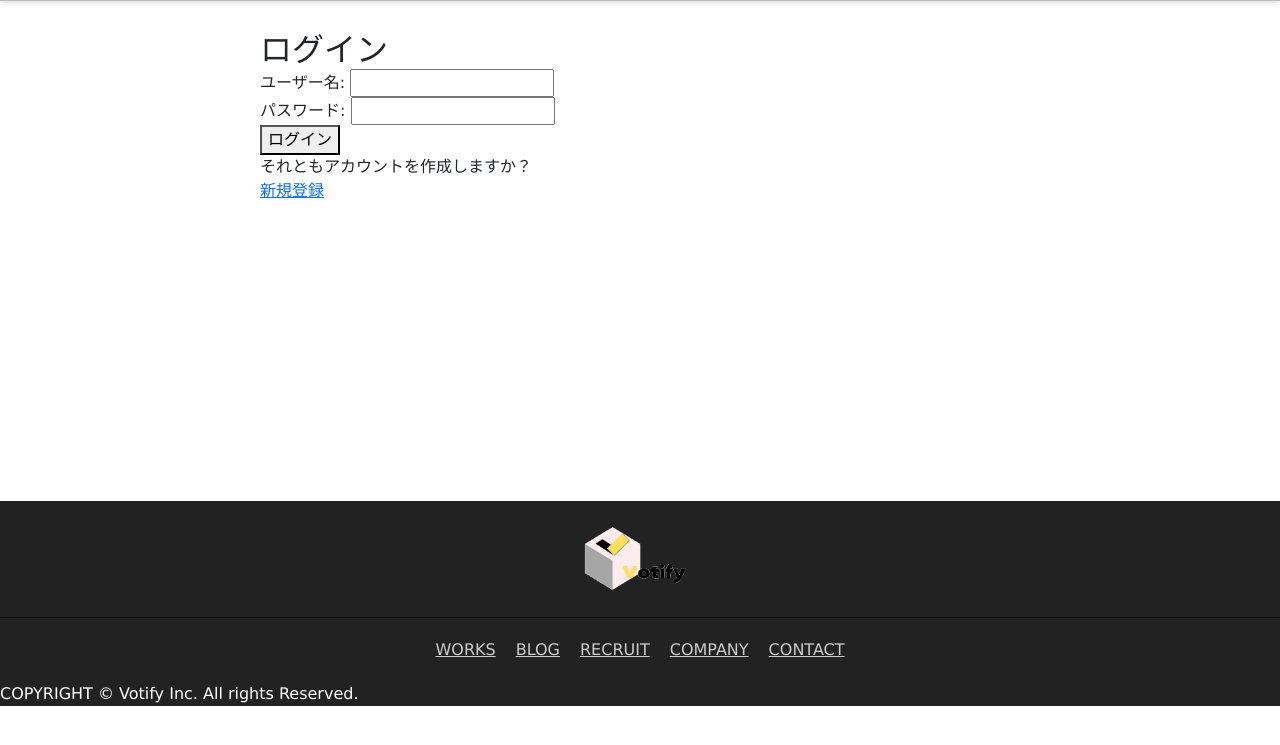
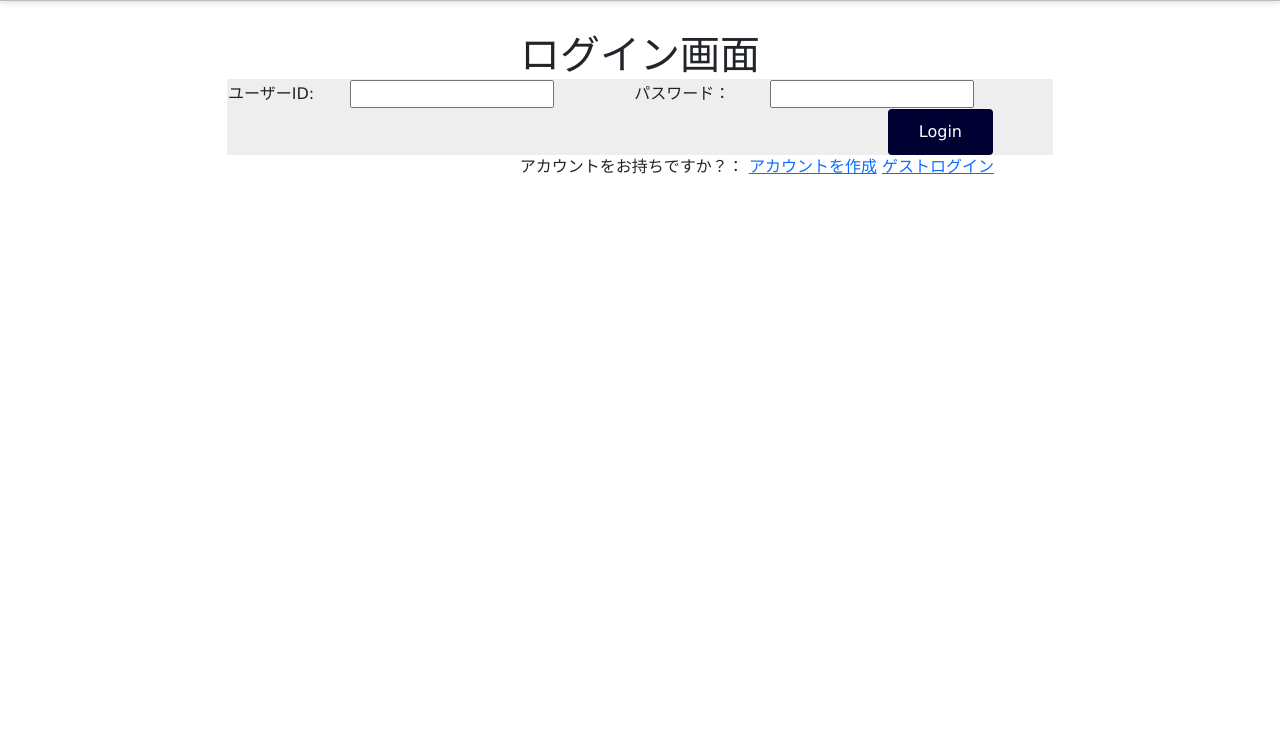
Before and after one commit to OH2015/votify, a Django app: page /accounts/login/ in a window 1280 px wide. Shown: the part 59-804 px from the top of the page. Run offline with Django 4.2, Linux system fonts and the light colour scheme.

Commit message:
add guest

```diff
--- a/apps/accounts/urls.py
+++ b/apps/accounts/urls.py
@@ -8,4 +8,7 @@ app_name = 'accounts'
 
 urlpatterns = [
     path('signup/', views.SignUpView.as_view(), name='signup'),
+    path('login/',views.Login,name='Login'),
+    path("logout/",views.Logout,name="Logout"),
+    path('guest_login/', views.guest_login, name = 'guest_login'), #かんたんログイン用
 ]
--- a/apps/accounts/views.py
+++ b/apps/accounts/views.py
@@ -1,12 +1,64 @@
-from django.shortcuts import render
+from django.shortcuts import redirect, render
 
 # Create your views here
 from django.contrib.auth.forms import UserCreationForm
-from django.urls import reverse_lazy
+from django.urls import reverse_lazy,reverse
 from django.views import generic
 
+from django.contrib.auth import authenticate, login, logout
+from django.http import HttpResponseRedirect, HttpResponse
+from django.contrib.auth.decorators import login_required
+from django.contrib.auth.models import User
 
+# 登録
 class SignUpView(generic.CreateView):
     form_class = UserCreationForm
-    success_url = reverse_lazy('login')
+    success_url = reverse_lazy('accounts:Login')
     template_name = 'accounts/signup.html'
+
+
+#ログイン
+def Login(request):
+    # POST
+    if request.method == 'POST':
+        # フォーム入力のユーザーID・パスワード取得
+        ID = request.POST.get('userid')
+        Pass = request.POST.get('password')
+
+        # Djangoの認証機能
+        user = authenticate(username=ID, password=Pass)
+
+        # ユーザー認証
+        if user:
+            #ユーザーアクティベート判定
+            if user.is_active:
+                # ログイン
+                login(request,user)
+                return redirect('polls:index')
+            else:
+                # アカウント利用不可
+                return HttpResponse("アカウントが有効ではありません")
+        # ユーザー認証失敗
+        else:
+            return HttpResponse("ログインIDまたはパスワードが間違っています")
+    # GET
+    else:
+        return render(request, 'accounts/login.html')
+
+
+#ログアウト
+@login_required
+def Logout(request):
+    logout(request)
+    # ログイン画面遷移
+    return HttpResponseRedirect(reverse('accounts:Login'))
+
+# ゲストログイン
+def guest_login(request):
+    try:
+        guest_user = User.objects.get(username='guest')
+    except User.DoesNotExist:
+        print("failes to login as guest")
+    else:
+        login(request, guest_user)
+    return redirect('polls:index')
--- a/config/settings/development.py
+++ b/config/settings/development.py
@@ -1,5 +1,4 @@
 from .base import *
-import os
 
 DEBUG = True
 ALLOWED_HOSTS = ['localhost']
--- a/config/settings/production.py
+++ b/config/settings/production.py
@@ -1,5 +1,4 @@
 from .base import *
-import os
 
 DEBUG = False
 ALLOWED_HOSTS = ['votify.jp','localhost']
--- a/config/urls.py
+++ b/config/urls.py
@@ -4,6 +4,6 @@ from django.urls import path,include
 urlpatterns = [
     path('',include('apps.polls.urls')),
     path('admin/', admin.site.urls),
+    path('accounts/', include('apps.accounts.urls')),
     path('accounts/', include('django.contrib.auth.urls')),
-    path('accounts/', include('apps.accounts.urls')),
 ]
--- a/docker-compose.yml
+++ b/docker-compose.yml
@@ -11,7 +11,7 @@ services:
     build: .
     volumes:
       - .:/app
-    entrypoint: ./wait-for-it.sh db:5432 -- /bin/sh -c "python manage.py migrate --settings=config.settings.production && python manage.py test --settings=config.settings.production && gunicorn config.wsgi:application --bind 0.0.0.0:8000"
+    entrypoint: scripts/wait-for-it.sh db:5432 -- /bin/sh scripts/init.sh
     expose:
       - 8000
     depends_on:
--- /dev/null
+++ b/static/accounts/css/login.css
@@ -0,0 +1,33 @@
+h1{
+    text-align: center;
+  }
+
+  div.reg{
+    background-color: #EEEEEE;
+    margin-left: 15%;
+    margin-right: 15%;
+  }
+
+  .message{
+    text-align: right;
+    margin-right:20%;
+  }
+
+  table.reg_form{
+    width: 100%;
+    border-spacing: 10px 30px;
+    padding-left:20px;
+  }
+
+  .btn{
+      color: #fff;
+      background-color: #000033;
+      font-size: 1.0em;
+      padding: 10px 30px;
+      margin-left:80%;
+  }
+
+  .btn:hover{
+    color: #fff;
+    background: #000099;
+  }
--- a/static/polls/css/common/style.css
+++ b/static/polls/css/common/style.css
@@ -164,11 +164,7 @@ background: #f8f8f8;
 }
 
 #main_content .content_center {
-	/* display: table-cell;
-	width: calc(100% - 620px); */
-	min-width: 400px;
-	/* vertical-align: top; */
-	/* margin-top: 50px; */
+	min-height: 100vh;
 	padding: 30px 50px 30px 50px;
 }
 
@@ -186,7 +182,6 @@ position: relative;
 background: #222;
 color: #fff;
 bottom: 0px;
-/* text-align: center; */
 }
 
 #footer .logo {
@@ -210,17 +205,7 @@ color: #ccc;
 }
 
 #footer .nav {
-	/* display: -webkit-box;
-	display: -webkit-flex;
-	display: -ms-flexbox; */
 	display: flex;
-	/* -webkit-box-align: center;
-	-webkit-align-items: center; */
-	/* -ms-flex-align: center;
-	align-items: center;
-	-webkit-box-pack: center;
-	-webkit-justify-content: center;
-	-ms-flex-pack: center; */
 	justify-content: center;
 	padding: 20px 0;
 }
@@ -255,8 +240,6 @@ color: #ccc;
 
 	#main_content .content_center {
 		min-height: 500px;
-		/* height: 100%; */
-		/* margin: 115px 0 100px 0; */
 		padding: 15px 20px 15px 20px;
 	}
 
--- /dev/null
+++ b/templates/accounts/login.html
@@ -0,0 +1,31 @@
+{% extends 'base.html' %}
+{% block extra-static %}
+{% load static %}
+<link rel="stylesheet" href='{% static "accounts/css/login.css" %}'/>
+{% endblock %}
+{% block title %}ログイン{% endblock %}
+
+{% block content %}
+<h1>ログイン画面</h1>
+
+<div class="reg">
+  <form method="post" action="{% url 'accounts:Login' %}">
+    {% csrf_token %}
+
+    <table class="reg_form">
+    <tr>
+    <td><label for="userid">ユーザーID:</label></td>
+    <td><input type="text" name="userid"></td>
+    <td><label for="password">パスワード：</label></td>
+    <td><input type="password" name="password"></td>
+    </tr>
+    </table>
+
+    <input type="submit" class="btn" value="Login">
+ </form>
+</div>
+   <p class="message">アカウントをお持ちですか？：
+   <a href="{% url 'accounts:signup' %}">アカウントを作成</a>
+   <a href="{% url 'accounts:guest_login' %}">ゲストログイン</a>
+   </p>
+{% endblock %}
--- a/templates/base.html
+++ b/templates/base.html
@@ -15,6 +15,7 @@
     <script src="https://code.jquery.com/jquery-3.6.0.min.js" integrity="sha256-/xUj+3OJU5yExlq6GSYGSHk7tPXikynS7ogEvDej/m4=" crossorigin="anonymous"></script>
     <!-- 共通CSS -->
     <link href="{% static 'polls/css/common/style.css' %}" rel="stylesheet" type="text/css">
+    {% block extra-static %}{% endblock %}
     <title>{% block title %}{% endblock %}</title>
 </head>
 
@@ -39,9 +40,9 @@
                     <div class="update_history_cell"><a href="{% url 'polls:update_history' %}">更新履歴</a></div>
                     <div class="login_cell">
                         {% if user.is_authenticated %}
-                            <a href="{% url 'logout' %}">ログアウト</a>
+                            <a href="{% url 'accounts:Logout' %}">ログアウト</a>
                         {% else %}
-                            <a href="{% url 'login' %}">ログイン</a>
+                            <a href="{% url 'accounts:Login' %}">ログイン</a>
                         {% endif %}
                     </div>
                     <div class="signup_cell"><a href="{% url 'accounts:signup' %}">新規登録</a></div>
@@ -69,12 +70,6 @@
     </div>
     <!-- メイン -->
     <div id="main_content">
-        <!-- 左メニュー -->
-        <div class="content_left">
-            <div class="body_left">
-
-            </div>
-        </div>
 
         <!-- メインコンテンツ -->
         <div class="content_center">
```
Also changed, not shown: apps/accounts/management/commands/guest.py (added, +15 -0 lines), apps/accounts/management/commands/__init__.py (added), requirements.txt (line endings or trailing spaces), 3 other files.
